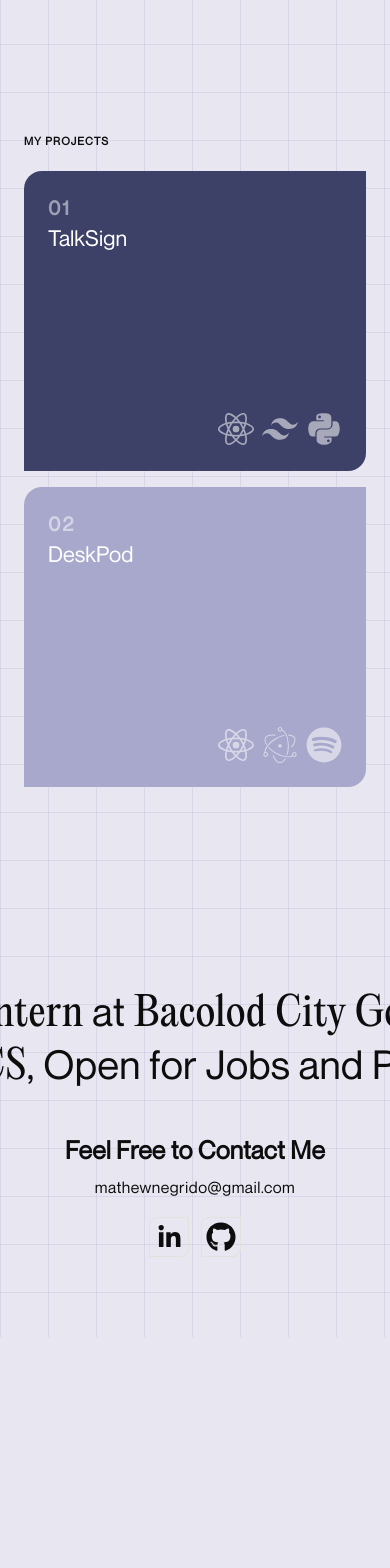
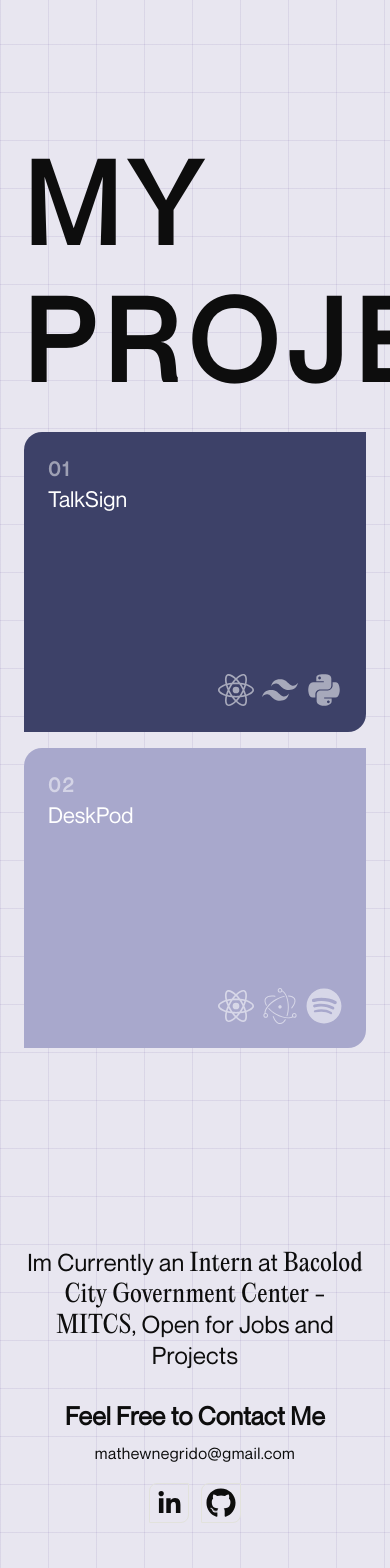
Before and after one commit to rmat-git/rmat-portfolio, a React (Vite) app in the folder portfolio/: page / in a window 390 px wide. Shown: the part 2020-3588 px from the top of the page. Before the commit the page ends 3357 px from the top, so only its background shows below. Built offline with nearby package versions, Linux system fonts and the light colour scheme.

Commit message:
02.05.2026

```diff
--- a/portfolio/src/App.css
+++ b/portfolio/src/App.css
@@ -51,7 +51,7 @@ a { color: inherit; text-decoration: none; }
 /* ── Shared section label ───────────────────────────────── */
 .section-label {
   font-family: var(--font-body);
-  font-size: 11px;
+  font-size: 114px;
   font-weight: 700;
   letter-spacing: 0.1em;
   text-transform: uppercase;
@@ -484,6 +484,14 @@ a { color: inherit; text-decoration: none; }
   padding-bottom: 30px;
 }
 
+@media (max-width: 768px) {
+  .contact__status {
+    font-size: 24px;
+    width: 100%;
+    padding-bottom: 20px;
+  }
+}
+
 .contact__status--highlight {
   font-family: var(--font-display);
 }
```
